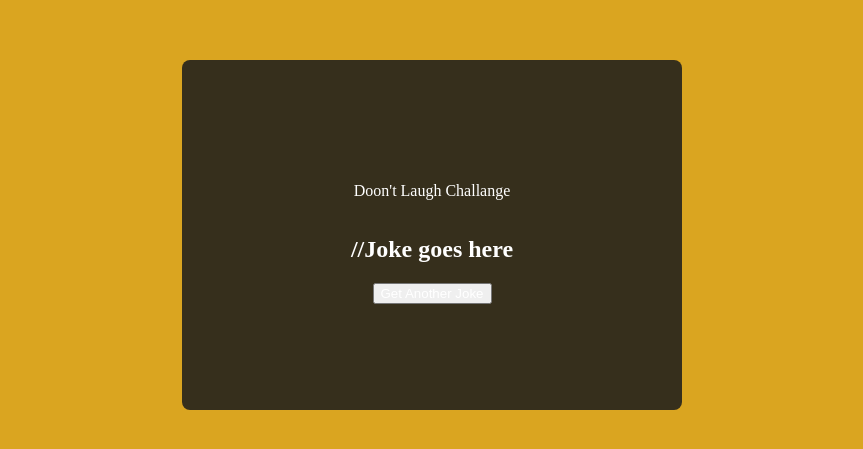
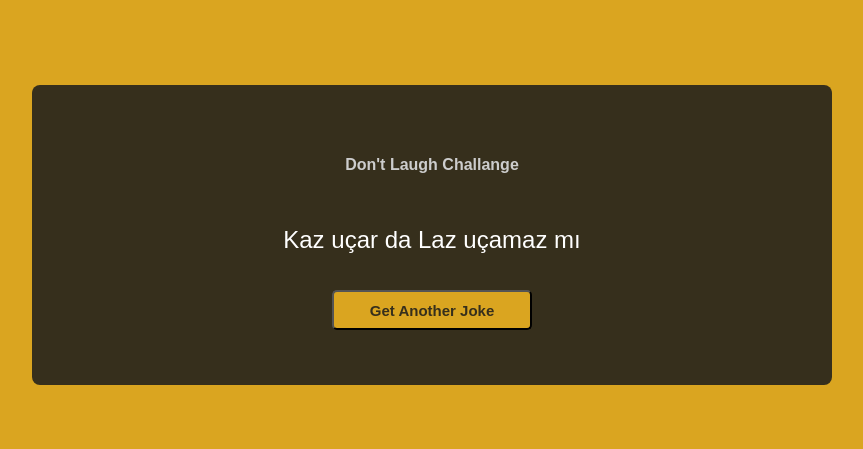
Before and after one commit to msenaerden/50_mini-project, a plain HTML site: page project-10/index.html in a window 1280 px wide. Shown: the part 165-614 px from the top of the page, without its empty margins (208-1071 px from the left). Drawn offline with Linux system fonts and the light colour scheme; no server answers.

Commit message:
finalised project-10

```diff
--- a/project-10/index.html
+++ b/project-10/index.html
@@ -8,9 +8,9 @@
 </head>
 <body>
     <div class="container">
-        <p>Doon't Laugh Challange</p>
-        <h2>//Joke goes here</h2>
-        <button class="btn">Get Another Joke</button>
+        <p><b style="color: rgb(205, 205, 205);">Don't Laugh Challange</b></p>
+        <h2 id="joke">Kaz uçar da Laz uçamaz mı</h2>
+        <button id="jokeBtn" class="btn">Get Another Joke</button>
     </div>
 
     <script src="script.js"></script>
--- a/project-10/script.js
+++ b/project-10/script.js
@@ -0,0 +1,19 @@
+const jokeEl=document.getElementById('joke')
+const jokeBtn=document.getElementById('jokeBtn')
+
+jokeBtn.addEventListener('click', generateJoke)
+
+generateJoke()
+
+function generateJoke() {
+    const config = {
+        headers: {
+          Accept: 'application/json',
+        },
+      }
+        fetch('https://icanhazdadjoke.com', config)
+        .then((res) => res.json())
+        .then((data) => {
+          jokeEl.innerHTML = data.joke
+        })
+    }
--- a/project-10/style.css
+++ b/project-10/style.css
@@ -1,6 +1,6 @@
 *{
     box-sizing: border-box;
-
+    font-family: sans-serif;
     color: white;
 
 }
@@ -16,13 +16,30 @@ body{
 }
 
 .container{
-    width: 500px;
-    height: 350px;
+    width: 800px;
+    height: 300px;
     display: flex;
     flex-direction: column;
-    justify-content: center;
+    justify-content: space-between;
     align-items: center;
     background-color: rgb(54, 47, 28);
     border-radius: 8px;
+    padding: 55px 30px;
 
 }
+
+h2{
+    font-weight: lighter;
+}
+
+button{
+    height: 40px;
+    width: 200px;
+    text-align: center;
+    background-color: goldenrod;
+    border-radius: 5px;
+    color:rgb(54, 47, 28) ;
+    font-size: 15px;
+    font-weight: bold;
+    outline: 0;
+}
--- a/project-9/script.js
+++ b/project-9/script.js
@@ -7,6 +7,7 @@ sounds.forEach(sound => {
     btn.innerText = sound
 
     btn.addEventListener('click', ()=>{
+        stopSongs()
         document.getElementById(sound).play()
     })
 
```
